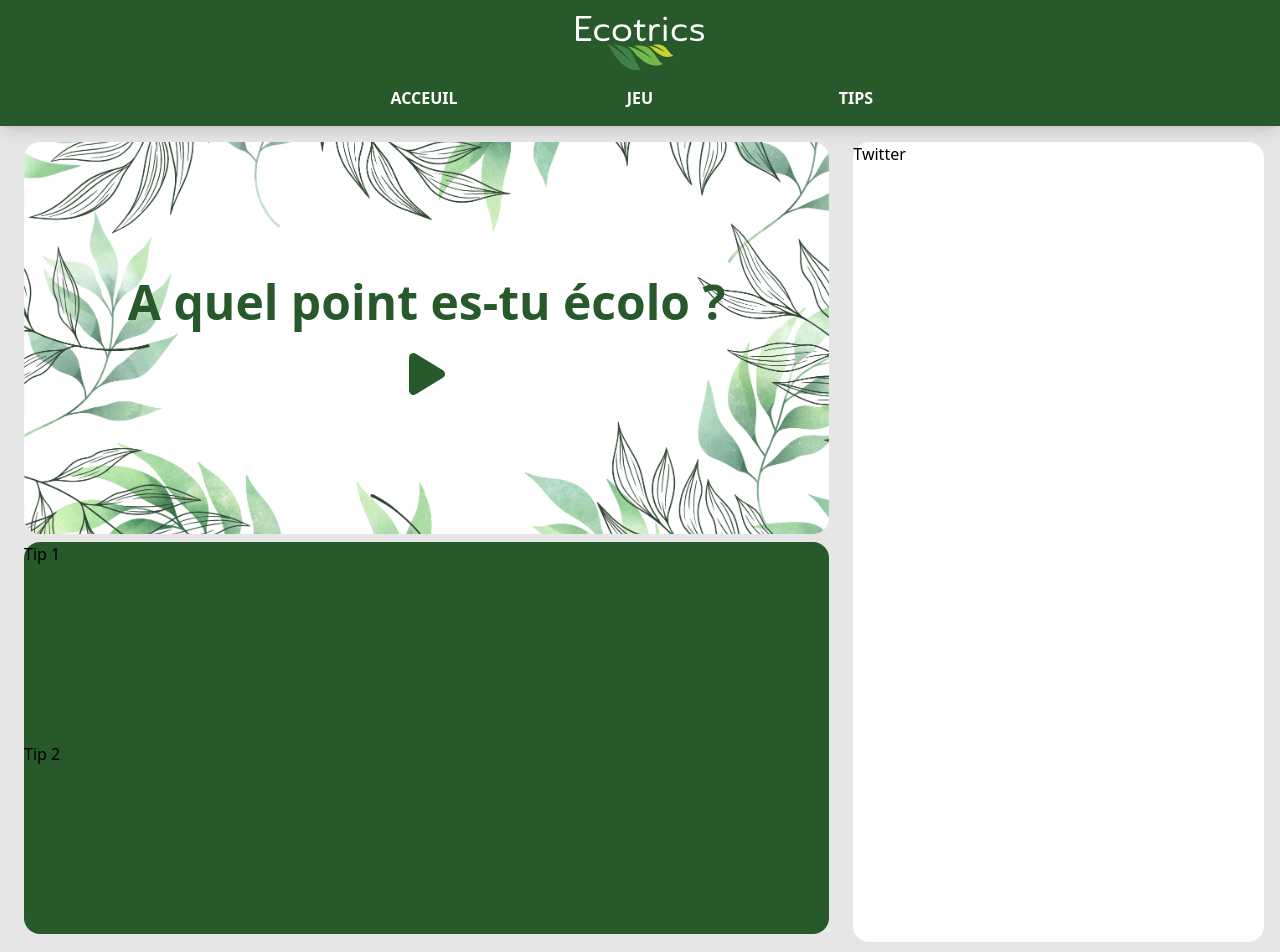
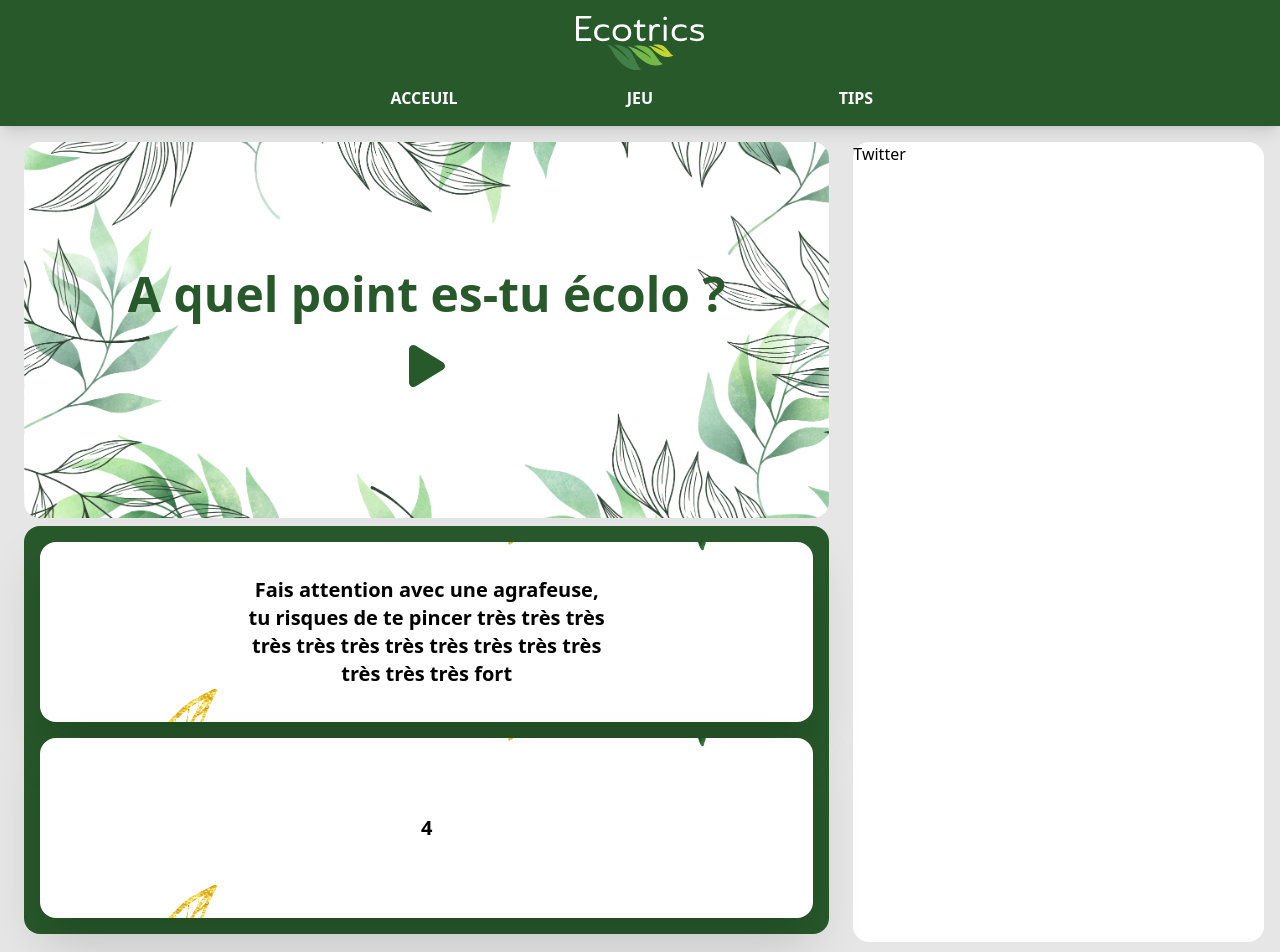
Before and after one commit to TheoArnal/Tp-Quiz-Angular, an Angular app: page / in a window 1280 px wide. Shown: the top 952 px of the page. Built offline with nearby package versions, Linux system fonts and the light colour scheme.

Commit message:
refactor: homePage - add tips

```diff
--- a/package.json
+++ b/package.json
@@ -21,6 +21,7 @@
     "@fortawesome/angular-fontawesome": "^0.10.1",
     "@fortawesome/fontawesome-svg-core": "^6.1.0",
     "@fortawesome/free-solid-svg-icons": "^6.1.0",
+    "ngx-twitter-widgets": "^1.0.3",
     "rxjs": "~7.4.0",
     "tailwindcss": "^3.0.23",
     "tslib": "^2.3.0",
--- a/src/app/home/home.component.html
+++ b/src/app/home/home.component.html
@@ -7,9 +7,9 @@
         <fa-icon [icon]="playBtn"></fa-icon>
       </div>
     </div>
-    <div id="tips" class="flex flex-col flex-1 gap-2 rounded-2xl bg-primary m-2">
-      <div class="flex-1">Tip 1</div>
-      <div class="flex-1">Tip 2</div>
+    <div id="tips" class="flex flex-col flex-1 rounded-2xl bg-primary m-2 p-4 gap-4">
+      <app-tip class="flex-1" [classes]="'rounded-2xl'"></app-tip>
+      <app-tip class="flex-1" [classes]="'rounded-2xl'"></app-tip>
     </div>
   </div>
 
--- a/src/app/tips/tip/tip.component.html
+++ b/src/app/tips/tip/tip.component.html
@@ -1,5 +1,5 @@
 <div  [class]="'drop-shadow-2xl h-full flex justify-center items-center text-xl rounded-xl relative ' + classes">
-  <div [style.background-image]="currentBg" class="blur-[2px] h-full w-full bg-center bg-white bg-cover"></div>
+  <div [style.background-image]="currentBg" class="h-full w-full bg-center bg-white bg-cover rounded-2xl"></div>
   <p class="w-full md:w-1/2 px-2 text-center flex flex-col blur-0 absolute font-semibold">{{tipText}}</p>
 
 </div>
--- a/src/app/tips/tip/tip.component.ts
+++ b/src/app/tips/tip/tip.component.ts
@@ -1,5 +1,6 @@
 import { Component, Input, OnChanges, OnInit, SimpleChanges } from '@angular/core';
 import { getRandomArrayElement } from "../../../utils/array-utils";
+import { Observable } from "rxjs";
 
 @Component({
   selector: 'app-tip',
@@ -9,10 +10,11 @@
 export class TipComponent implements OnInit, OnChanges {
 
   @Input()
-  tipText!: string
+  reload?: Observable<void>
 
   @Input()
   classes = ''
+
 
   backgrounds = [
     "feuilles-dores-carre.png",
@@ -20,18 +22,36 @@
     "feuilles-vertes-carres-06.png",
   ]
 
+  tips = [
+    "Ne mets pas ton doigt dans la friteuse",
+    "Fais attention avec une agrafeuse, tu risques de te pincer très très très très très très très très très très très très très très fort",
+    '3',
+    '4',
+    '5',
+    '6',
+  ]
+
   currentBg!: string
+  tipText!: string
 
 
   constructor() {
   }
 
   ngOnChanges(changes: SimpleChanges): void {
-    this.getRandomBg();
+    this.newTip();
   }
 
   ngOnInit(): void {
+    this.tipText = this.tips[0];
+    this.currentBg = this.backgrounds[0];
+    this.newTip();
+    this.reload?.subscribe(this.newTip)
+  }
+
+  newTip = () => {
     this.getRandomBg();
+    this.getRandomTip();
   }
 
   getRandomBg = () => {
@@ -41,4 +61,10 @@
     this.currentBg = `url(assets/${ bg })`
   }
 
+  getRandomTip = () => {
+    this.tipText = getRandomArrayElement(
+      this.tips.filter((it) => it !== this.tipText)
+    );
+  }
+
 }
--- a/src/app/tips/tips.component.html
+++ b/src/app/tips/tips.component.html
@@ -7,7 +7,7 @@
 <!--    <p class="w-1/2 text-center flex flex-col">{{generated[currentCardIndex]}}</p>-->
 <!--  </div>-->
 
-  <app-tip [tipText]="generated[currentCardIndex]" class="h-2/3 w-3/4 m-auto"></app-tip>
+  <app-tip [reload]="loadNewTip.asObservable()" class="h-2/3 w-3/4 m-auto"></app-tip>
 
   <div class="flex pb-10 gap-4 block md:hidden">
     <button class="m-auto p-2" (click)="moveCursor('backward')"><--</button>
--- a/src/app/tips/tips.component.ts
+++ b/src/app/tips/tips.component.ts
@@ -1,5 +1,6 @@
 import { Component, OnInit } from '@angular/core';
 import { getRandomArrayElement } from "../../utils/array-utils";
+import { Subject } from "rxjs";
 
 @Component({
   selector: 'app-tips',
@@ -12,7 +13,6 @@
 
   generated: string[] = [];
   currentCardIndex = 0;
-  // currentBg!: string;
 
   tips = [
     "Ne mets pas ton doigt dans la friteuse",
@@ -25,21 +25,15 @@
   //   "feuilles-vertes-carres-06.png",
   // ]
 
+  loadNewTip = new Subject<void>()
+
   ngOnInit(): void {
     this.generated.push(getRandomArrayElement(this.tips))
-    // this.getRandomBg()
-    console.log(this.generated);
   }
 
 
-  // getRandomBg = () => {
-  //   const bg = getRandomArrayElement(
-  //     this.backgrounds.filter((it) => ((this.currentBg?.indexOf(it) ?? -1) === -1))
-  //   );
-  //   this.currentBg = `url(assets/${bg})`
-  // }
-
   moveCursor(direction: 'forward' | 'backward') {
+    this.loadNewTip.next()
     // this.getRandomBg()
     this.currentCardIndex += direction === 'forward' ? 1 : -1;
     if (this.currentCardIndex === this.generated.length) {
```
